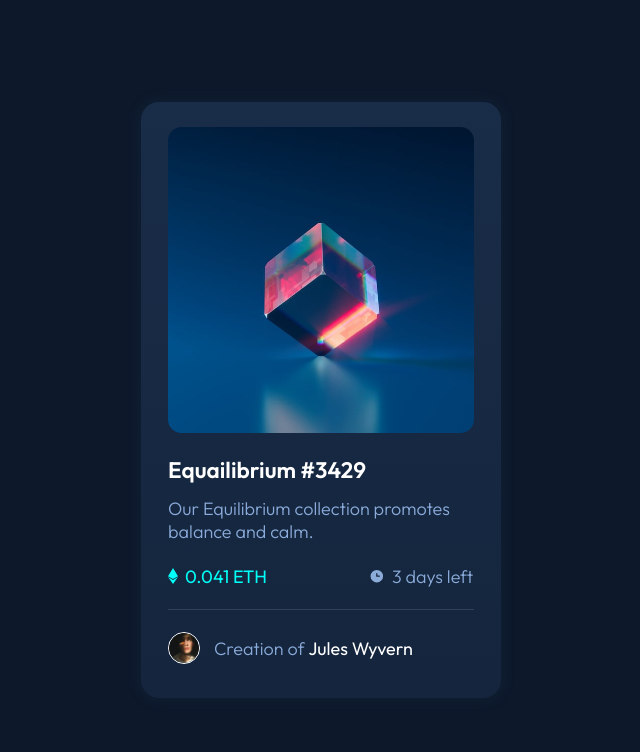
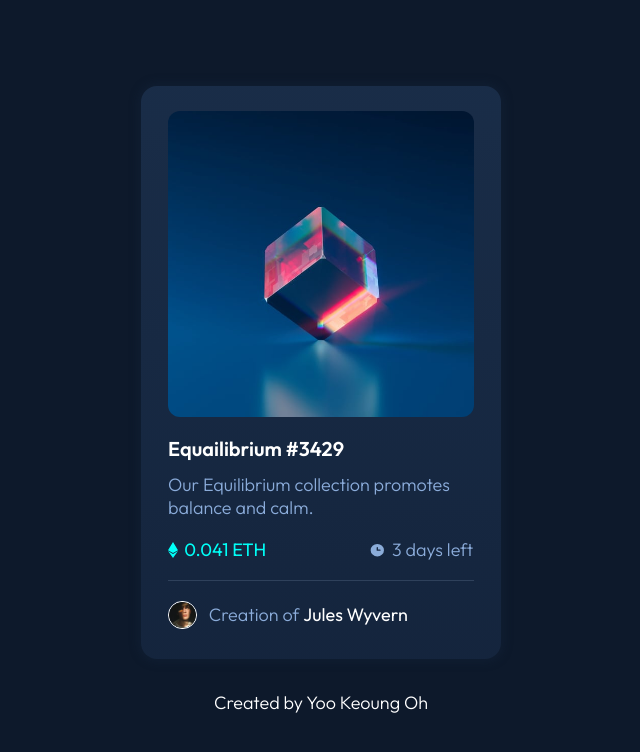
Before and after one commit to dhdbrud318/nft-preview-card-component-main, a plain HTML site: page index.html in a window 1280 px wide. Shown: the whole page, without its empty margins (319-959 px from the left). Drawn offline with Linux system fonts and the light colour scheme.

Commit message:
Update css

```diff
--- a/index.html
+++ b/index.html
@@ -27,7 +27,7 @@
     <main>
       <div class="img-row container">
         <div class="overlay">
-          <img src="images/icon-view.svg" alt="" />
+          <img src="images/icon-view.svg" alt="view icon" />
         </div>
         <img src="images/image-equilibrium.jpg" alt="image-equilibrium" />
       </div>
@@ -37,7 +37,7 @@
       </div>
       <div class="coin-info-row container">
         <div class="efh-available flex">
-          <img src="images/icon-ethereum.svg" alt="" />
+          <img src="images/icon-ethereum.svg" alt="ethereum icon" />
           <p>0.041 ETH</p>
         </div>
         <div class="day-left flex">
@@ -53,5 +53,7 @@
         <p>Creation of <span class="text-hover-effect">Jules Wyvern</span></p>
       </div>
     </main>
+
+    <p class="attribution">Created by Yoo Keoung Oh</p>
   </body>
 </html>
--- a/styles.css
+++ b/styles.css
@@ -5,12 +5,19 @@
   box-sizing: border-box;
 }
 
-html {
-  font-size: 18px;
-  font-family: "Outfit", sans-serif;
+:root {
+  --p-color: hsl(215, 51%, 70%);
+  --overlay: hsla(178, 100%, 50%, 0.4);
+  --primary-cyan: hsl(178, 100%, 50%);
+  --main-bg: hsl(216, 50%, 16%);
+  --card-bg-linear-top: hsl(215, 48%, 19%);
+  --card-bg-main: hsl(216, 50%, 16%);
+  --line-color: hsl(215, 32%, 27%);
 }
 
 body {
+  font-size: 18px;
+  font-family: "Outfit", sans-serif;
   min-height: 100vh;
   display: flex;
   flex-direction: column;
@@ -22,10 +29,16 @@ body {
 main {
   width: 360px;
   overflow: hidden;
-  background: linear-gradient(hsl(215, 48%, 19%), hsl(216, 50%, 16%));
+  background: linear-gradient(var(--card-bg-linear-top), var(--card-bg-main));
   border: none;
   border-radius: 1rem;
   box-shadow: 0 0 0.5rem 0.2rem rgba(21, 37, 59, 0.4);
+}
+
+main:hover {
+  filter: saturate(1.4);
+  transition: ease-in-out 0.6s;
+  transform: scale(0.99);
 }
 
 h1 {
@@ -34,7 +47,7 @@ h1 {
 }
 
 p {
-  color: hsl(215, 51%, 70%);
+  color: var(--p-color);
   font-weight: 300;
 }
 
@@ -61,7 +74,7 @@ img {
 }
 
 .overlay {
-  background-color: hsla(178, 100%, 50%, 0.4);
+  background-color: var(--overlay);
   display: flex;
   justify-content: center;
   align-items: center;
@@ -105,7 +118,7 @@ img {
 }
 
 .efh-available p {
-  color: hsl(178, 100%, 50%);
+  color: var(--primary-cyan);
   font-weight: 400;
 }
 
@@ -118,7 +131,7 @@ hr {
   display: block;
   height: 1px;
   border: 0;
-  border-top: 0.1rem solid hsl(215, 32%, 27%);
+  border-top: 0.1rem solid var(--line-color);
 }
 
 .creator-info-row {
@@ -143,7 +156,7 @@ span {
 
 h1:hover,
 span:hover {
-  color: hsl(178, 100%, 50%);
+  color: var(--primary-cyan);
 }
 
 @media (max-width: 375px) {
@@ -170,4 +183,10 @@ span:hover {
     align-self: center;
     margin-bottom: 0.5rem;
   }
-} ;
+}
+
+.attribution {
+  margin-top: 2rem;
+  color: white;
+  font-weight: 300;
+}
```
